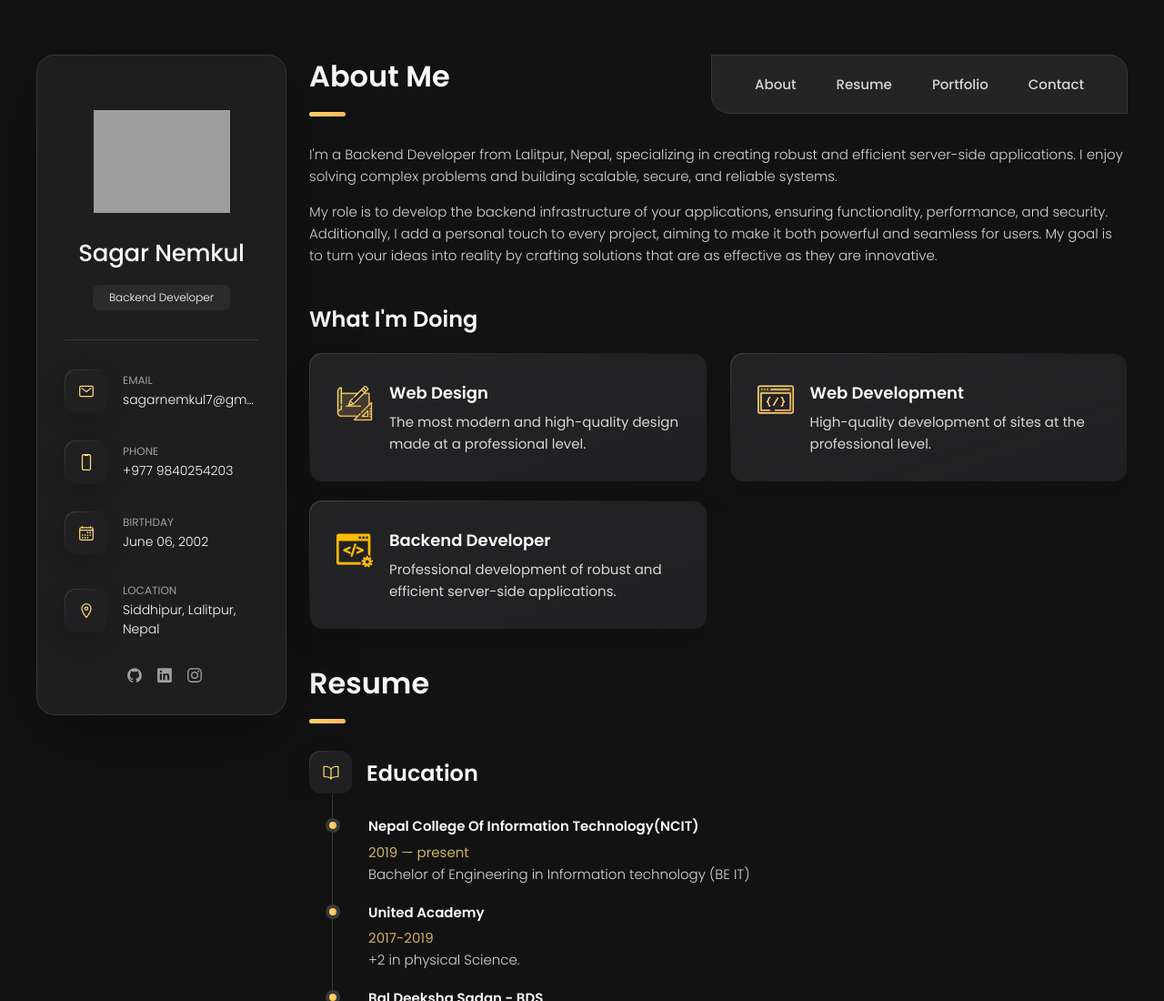
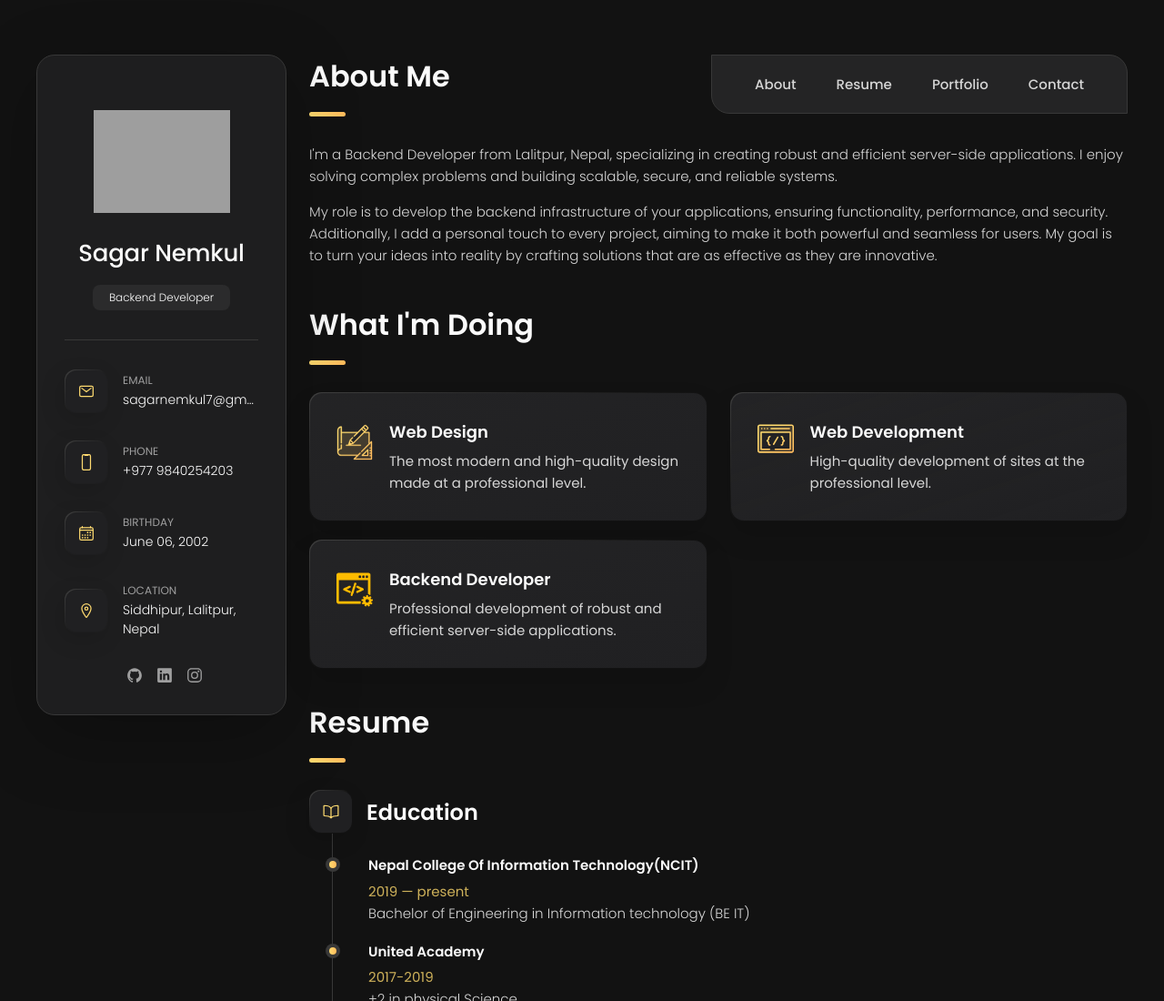
Before and after one commit to sagarnem/myportfolio, a plain HTML site: page index.html in a window 1280 px wide. Shown: the top 1100 px of the page at 91% size. Drawn offline with nearby package versions, Linux system fonts and the light colour scheme; grey boxes are pictures that could not be loaded.

Commit message:
arrangement

```diff
--- a/index.html
+++ b/index.html
@@ -229,7 +229,7 @@
 
       <section class="service">
 
-        <h3 class="h3 service-title">What i'm doing</h3>
+        <h2 class="h2 article-title">What i'm doing</h2>
 
         <ul class="service-list">
 
```
